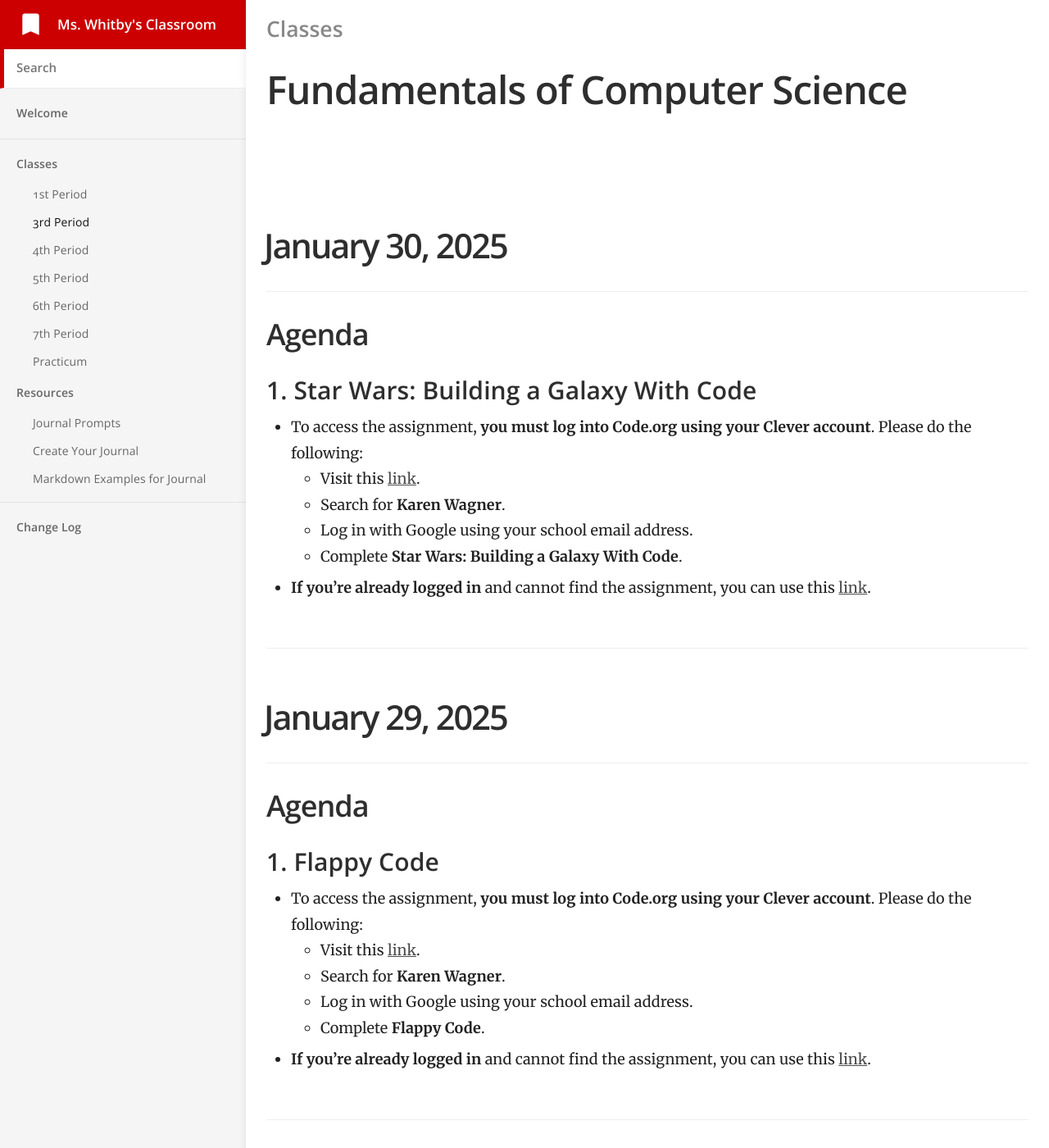
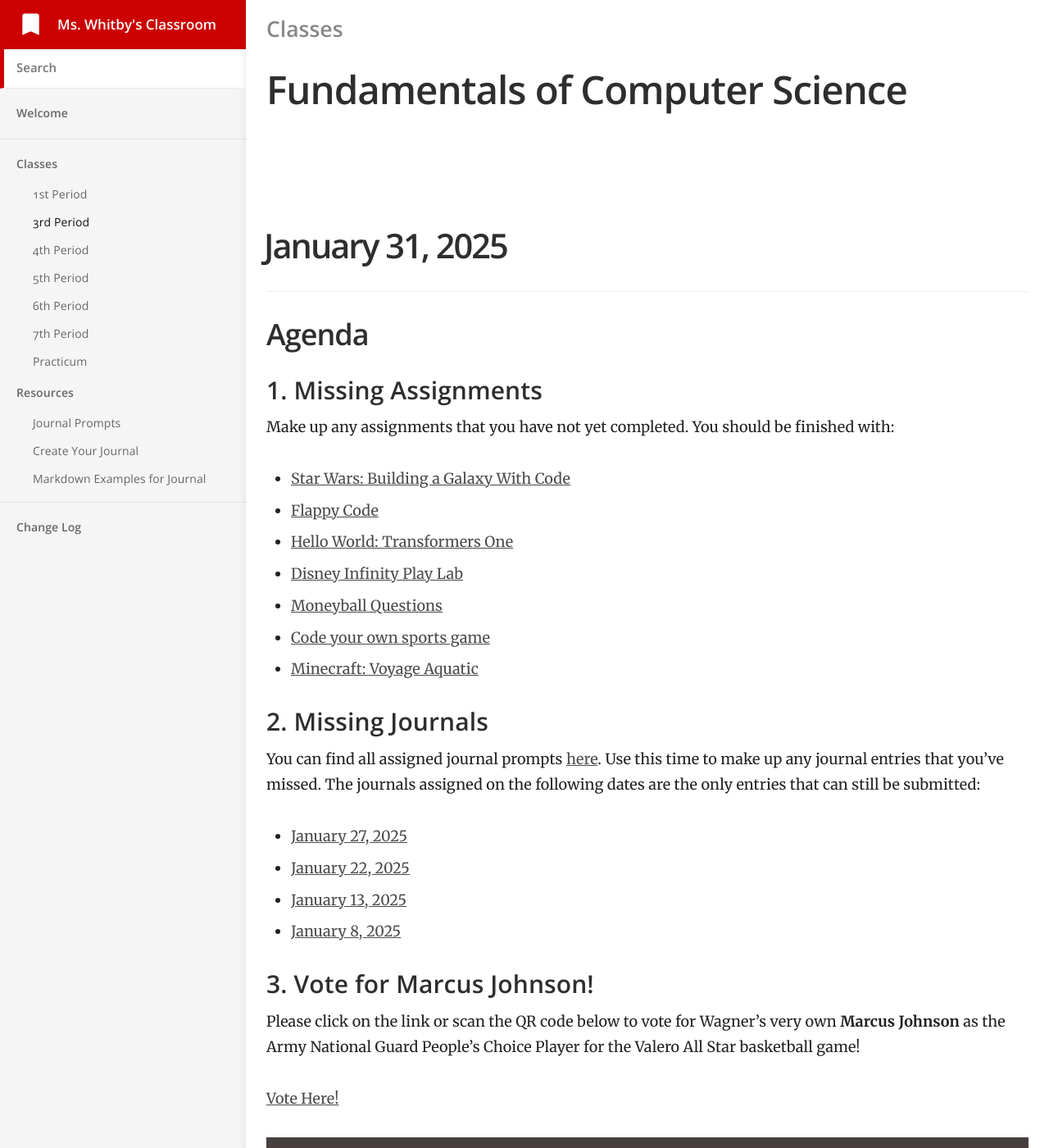
Before and after one commit to mswhitby/classroom, a Jekyll site: the page built from _docs/classes/3rd.md, in a window 1280 px wide and 1400 px high. Shown: the whole window at 82% size. Built offline with Jekyll 4.4.1, drawn with Linux system fonts in a browser that asks for light colours.

Commit message:
Updated lessons

```diff
--- a/_docs/classes/3rd.md
+++ b/_docs/classes/3rd.md
@@ -4,6 +4,43 @@ subtitle: Fundamentals of Computer Science
 category: Classes
 order: 2
 ---
+
+# January 31, 2025
+
+## Agenda
+
+### 1. Missing Assignments
+
+Make up any assignments that you have not yet completed. You should be finished with:
+
+- [Star Wars: Building a Galaxy With Code](https://github.com/mswhitby/classroom/blob/main/_docs/classes/3rd.md#january-30-2025)
+- [Flappy Code](https://github.com/mswhitby/classroom/blob/main/_docs/classes/3rd.md#january-29-2025)
+- [Hello World: Transformers One](https://github.com/mswhitby/classroom/blob/main/_docs/classes/3rd.md#january-28-2025)
+- [Disney Infinity Play Lab](https://github.com/mswhitby/classroom/blob/main/_docs/classes/3rd.md#january-23-2025)
+- [Moneyball Questions](https://github.com/mswhitby/classroom/blob/main/_docs/classes/3rd.md#january-15-2025)
+- [Code your own sports game](https://github.com/mswhitby/classroom/blob/main/_docs/classes/3rd.md#january-10-2025)
+- [Minecraft: Voyage Aquatic](https://github.com/mswhitby/classroom/blob/main/_docs/classes/3rd.md#january-9-2025)
+
+### 2. Missing Journals
+
+You can find all assigned journal prompts [here](https://github.com/mswhitby/classroom/blob/main/_docs/resources/journal.md). Use this time to make up any journal entries that you've missed. The journals assigned on the following dates are the only entries that can still be submitted:
+
+- [January 27, 2025](https://github.com/mswhitby/classroom/blob/main/_docs/resources/journal.md#january-27-2025)
+- [January 22, 2025](https://github.com/mswhitby/classroom/blob/main/_docs/resources/journal.md#january-22-2025)
+- [January 13, 2025](https://github.com/mswhitby/classroom/blob/main/_docs/resources/journal.md#january-13-2025)
+- [January 8, 2025](https://github.com/mswhitby/classroom/blob/main/_docs/resources/journal.md#january-8-2025)
+
+### 3. Vote for Marcus Johnson!
+
+Please click on the link or scan the QR code below to vote for Wagner's very own **Marcus Johnson** as the Army National Guard People's Choice Player for the Valero All Star basketball game!
+
+[Vote Here!](https://woobox.com/hzdfnk)
+
+
+![Vote for Marcus Johnson](../../media/2025_vote_marcus_johnson_2.png)
+
+
+----
 
 # January 30, 2025
 
```
